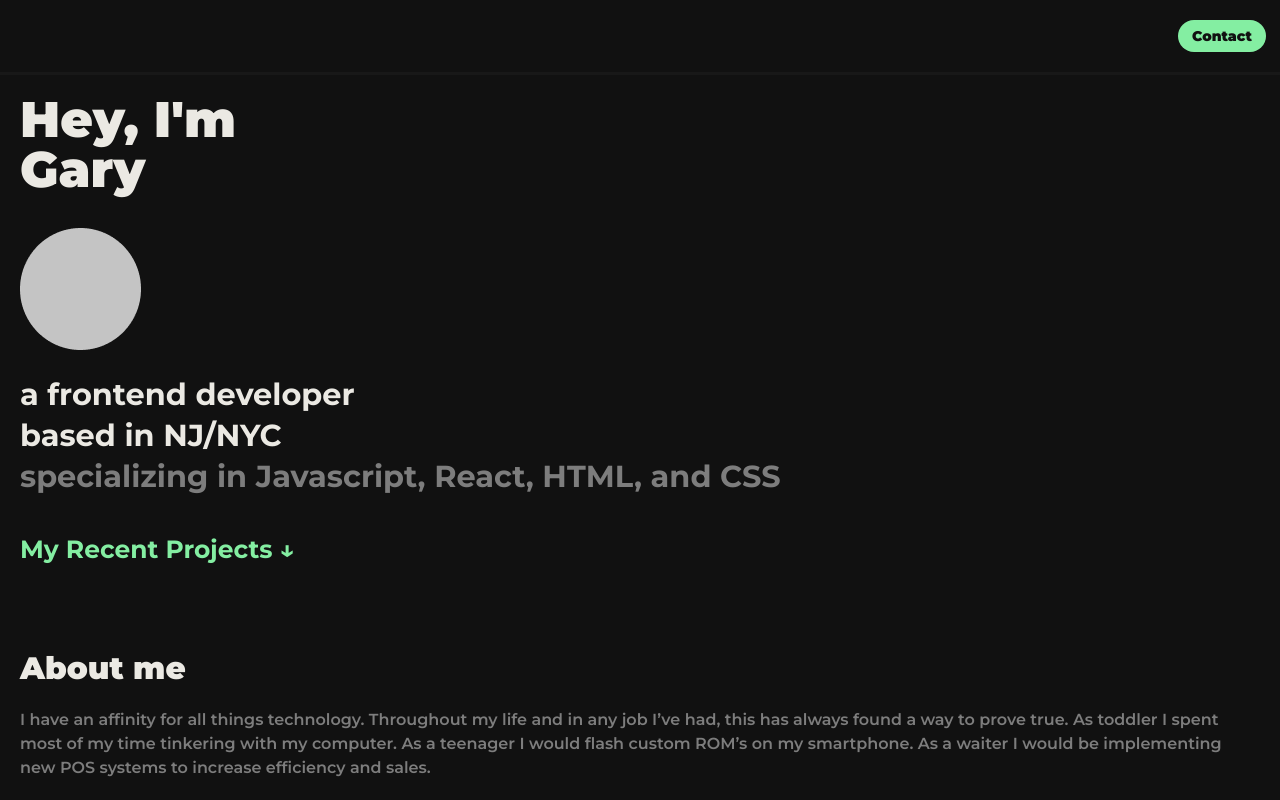
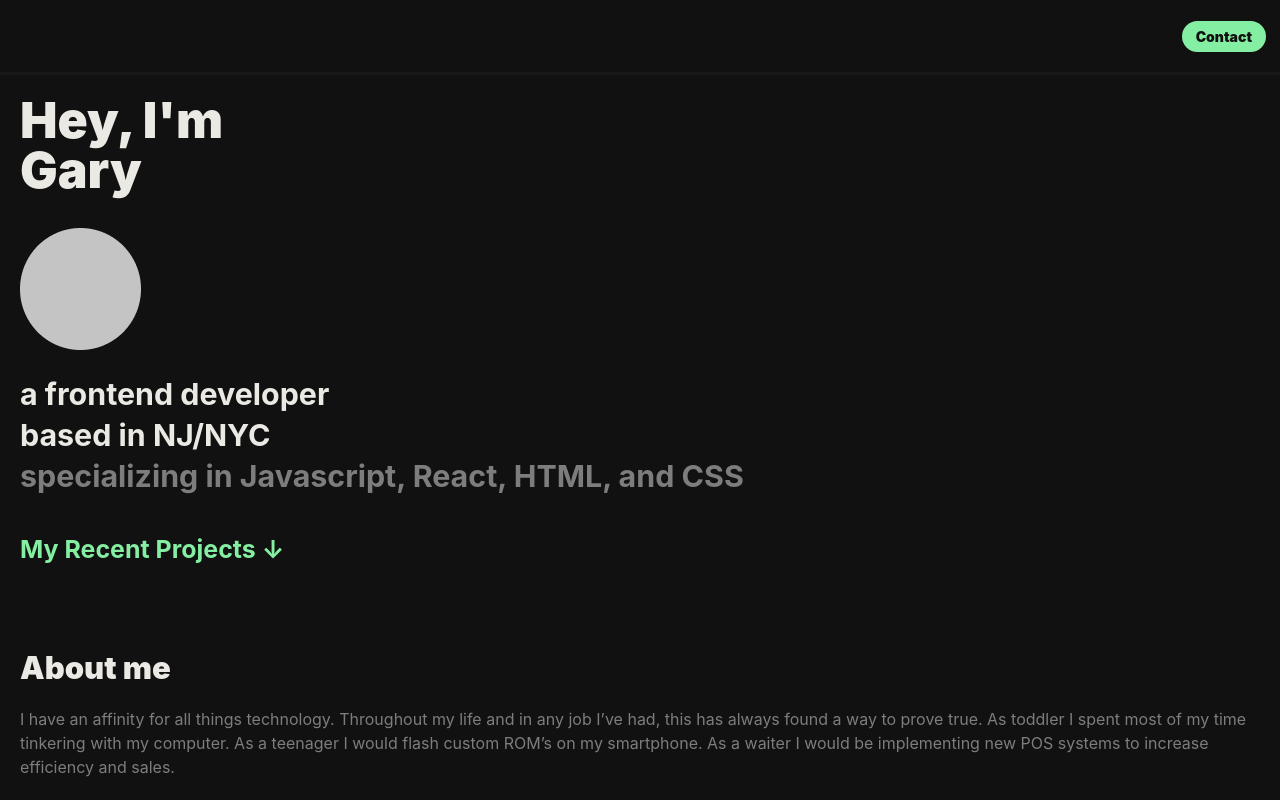
Before and after one commit to gare-Ware/garyk-portfolio, a JavaScript app: page / in a window 1280 px wide. Built offline with nearby package versions, Linux system fonts and the light colour scheme; the HTML template or start-up script is replaced by a standard one.

Commit message:
Update index.css

```diff
--- a/src/index.css
+++ b/src/index.css
@@ -2,6 +2,7 @@
 
 html {
   scroll-behavior: smooth;
+  overflow: hidden;
   /* colors */
   --black: #111111;
   --dark-gray: #181818;
@@ -45,8 +46,6 @@ body {
   -moz-osx-font-smoothing: grayscale;
   background-color: var(--black);
   color: var(--gray-white);
-  font-family: var(--site-font);
-  overflow: hidden;
 }
 
 code {
```
